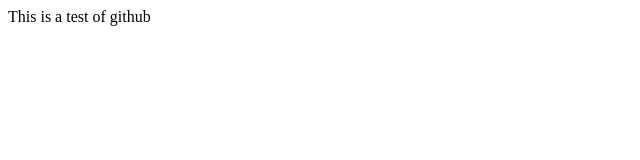
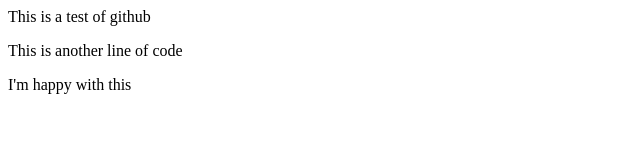
Before and after one commit to tadtoad/youtube.tad, a plain HTML site: page index.html in a window 1280 px wide. Shown: the whole page, without its empty margins (0-640 px from the left). Drawn offline with Linux system fonts and the light colour scheme.

Commit message:
second commit with new lines of code added to index.html

```diff
--- a/index.html
+++ b/index.html
@@ -4,5 +4,7 @@
 </head>
 <body>
 	<p>This is a test of github</p>
+	<p>This is another line of code</p>
+	<p>I'm happy with this</p>
 </body>
 </html>
```
